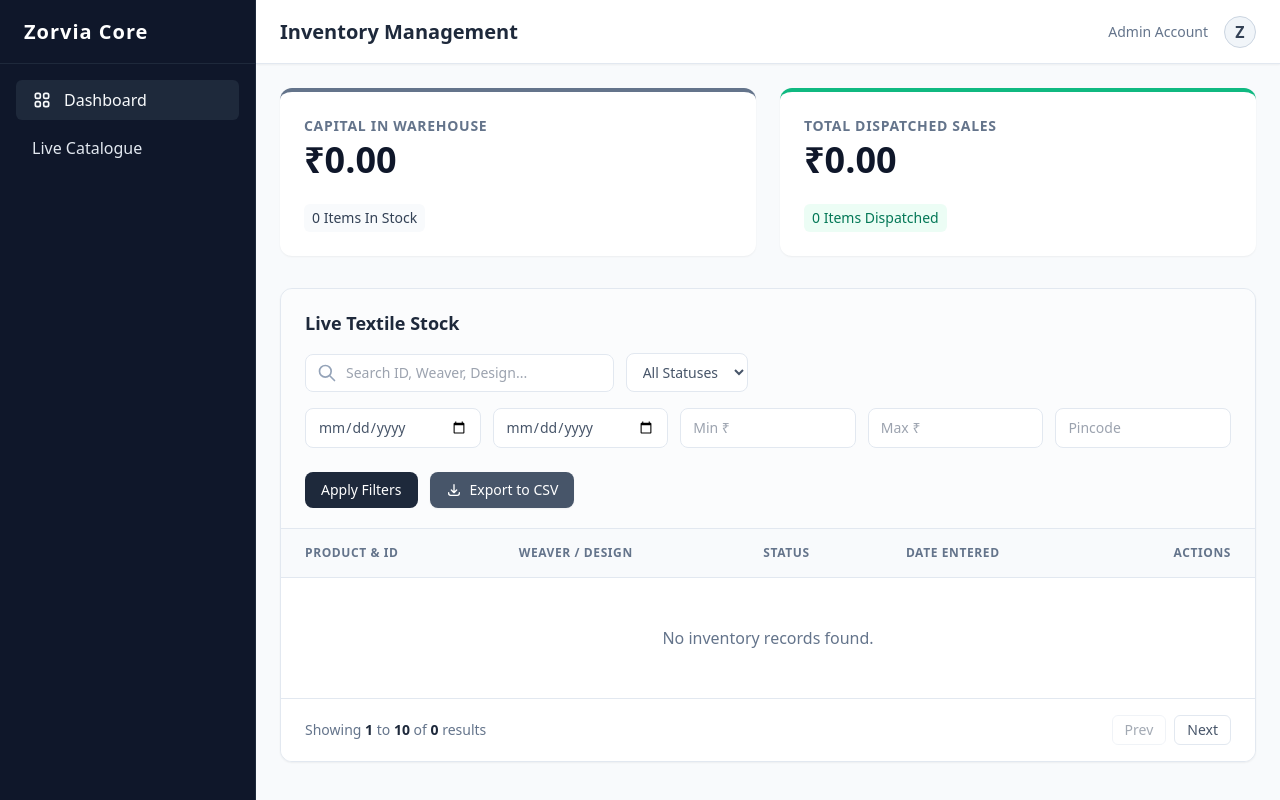
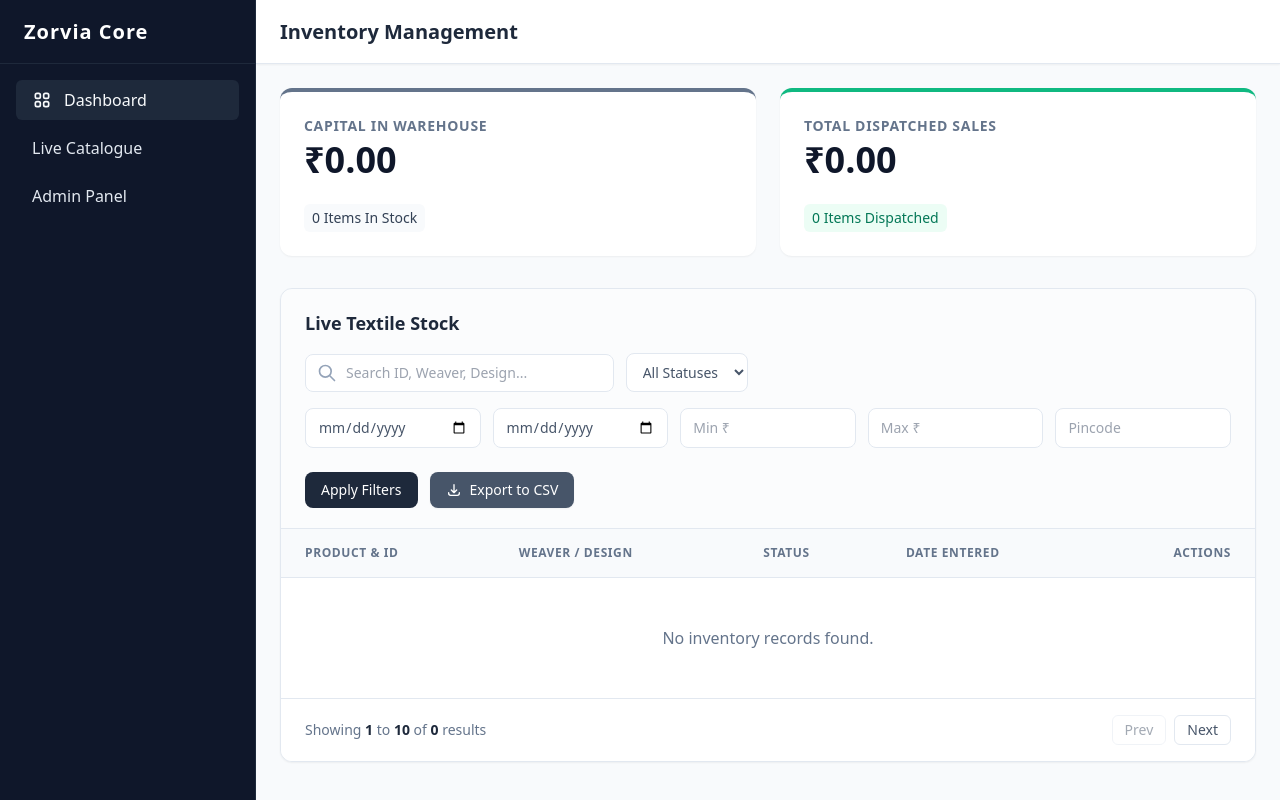
Before and after one commit to UnforGBeast/SalesTracker, a Django app: page /inventory/ in a window 1280 px wide. Run offline with Django 5.2, Linux system fonts and the light colour scheme; data that the repository does not hold is empty; some libraries are stand-ins or nearby versions.

Commit message:
added admin panel shortcut at thenavigation panel and removed account login button on top right

```diff
--- a/tracker/templates/base.html
+++ b/tracker/templates/base.html
@@ -26,6 +26,9 @@
             <a href="/catalogue/" class="flex items-center gap-3 px-4 py-2 rounded-md text-{{ BRAND_COLOR }}-200 hover:bg-{{ BRAND_COLOR }}-800 hover:text-white transition">
                 <!-- Add Icon --> Live Catalogue
             </a>
+            <a href="/admin/" class="flex items-center gap-3 px-4 py-2 rounded-md text-{{ BRAND_COLOR }}-200 hover:bg-{{ BRAND_COLOR }}-800 hover:text-white transition">
+                <!-- Add Icon --> Admin Panel
+            </a>
         </nav>
     </aside>
 
@@ -40,13 +43,6 @@
                 </button>
                 <h2 class="text-xl font-semibold text-slate-800">{% block header_title %}Overview{% endblock %}</h2>
             </div>
-
-            <div class="flex items-center gap-4">
-                <span class="text-sm font-medium text-slate-500">Admin Account</span>
-                <div class="w-8 h-8 rounded-full bg-{{ BRAND_COLOR }}-100 border border-{{ BRAND_COLOR }}-300 flex items-center justify-center text-{{ BRAND_COLOR }}-700 font-bold">
-                    {{ BRAND_NAME|make_list|first }}
-                </div>
-            </div>
         </header>
 
         <!-- Dynamic Page Content injects here -->
```
